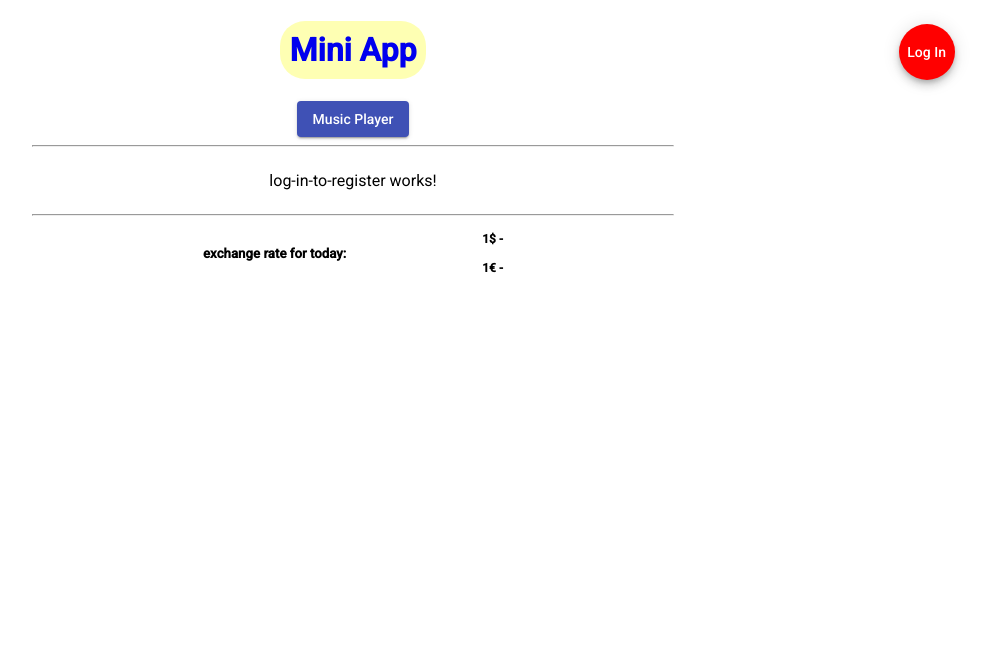
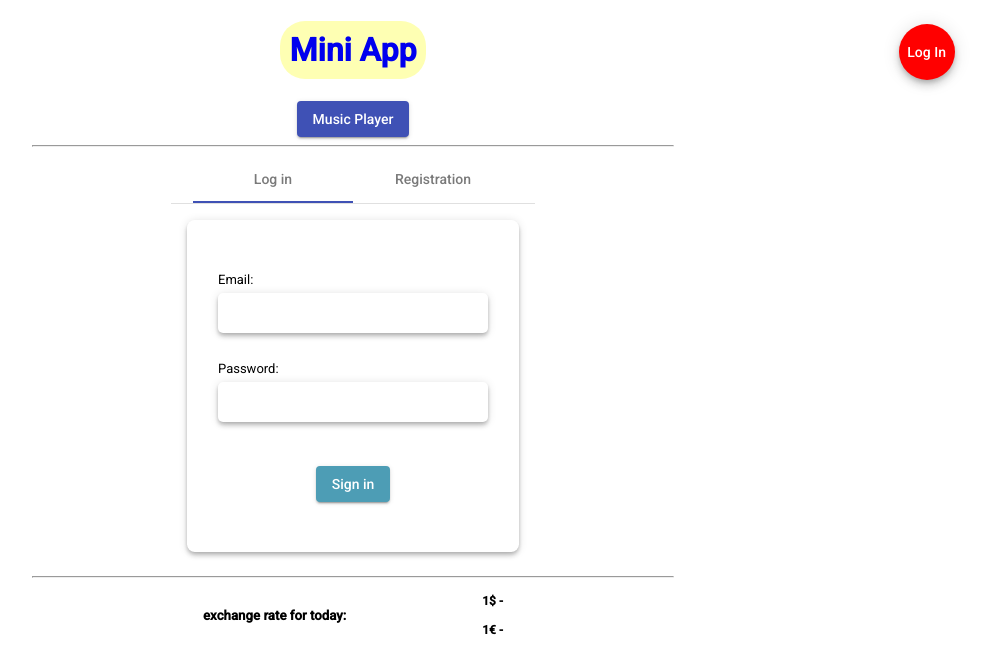
Before and after one commit to beardm4n/test, an Angular app: page /login in a window 1280 px wide. Shown: the top 672 px of the page, without its empty margins (287-1277 px from the left). Built offline with nearby package versions, Linux system fonts and the light colour scheme; no server answers.

Commit message:
new logIn component and styles for it was added

```diff
--- a/src/app/app.module.ts
+++ b/src/app/app.module.ts
@@ -14,6 +14,7 @@ import { AppComponent } from './app.component';
 import { AllComponentComponent } from './all-component/all-component.component';
 import { DescriptionComponent } from './description/description.component';
 import { ExchangeRatesComponent } from './exchange-rates/exchange-rates.component';
+import { LogInComponent } from './log-in/log-in.component';
 import { LogInToRegisterComponent } from './log-in-to-register/log-in-to-register.component';
 import { ModalComponent } from './modal/modal.component';
 import { MusicPlayerComponent } from './music-player/music-player.component';
@@ -26,6 +27,7 @@ import { UserComponent } from './user/user.component';
     AllComponentComponent,
     DescriptionComponent,
     ExchangeRatesComponent,
+    LogInComponent,
     LogInToRegisterComponent,
     ModalComponent,
     MusicPlayerComponent,
--- a/src/app/log-in-to-register/log-in-to-register.component.html
+++ b/src/app/log-in-to-register/log-in-to-register.component.html
@@ -1 +1,17 @@
-<p>log-in-to-register works!</p>
+<mat-tab-group
+  dynamicHeight
+  mat-align-tabs="center"
+  animationDuration="1300ms"
+>
+  <mat-tab label="Log in">
+    <div class="example-large-box mat-elevation-z4">
+      <app-log-in></app-log-in>
+    </div>
+  </mat-tab>
+
+  <mat-tab label="Registration">
+    <div class="example-large-box mat-elevation-z4">
+      Large content
+    </div>
+  </mat-tab>
+</mat-tab-group>
--- a/src/app/log-in-to-register/log-in-to-register.component.scss
+++ b/src/app/log-in-to-register/log-in-to-register.component.scss
@@ -0,0 +1,12 @@
+mat-tab-group {
+  .example-large-box {
+    display: flex;
+    align-items: center;
+    justify-content: center;
+    margin: 16px;
+    padding: 16px;
+    border-radius: 8px;
+    height: 300px;
+    width: 300px;
+  }
+}
--- /dev/null
+++ b/src/app/log-in/log-in.component.html
@@ -0,0 +1,38 @@
+<div class="container">
+  <form
+    [formGroup]="logInForm"
+    (ngSubmit)="submit()"
+  >
+    <div class="form-container">
+
+      <div class="email">
+        <label for="mail">Email:</label>
+        <input
+          id="mail"
+          type="email"
+          formControlName="email"
+        >
+      </div>
+
+      <div class="password">
+        <label for="pass">Password:</label>
+        <input
+          id="pass"
+          type="password"
+          formControlName="password"
+        >
+      </div>
+
+    </div>
+
+    <div class="btn-container">
+      <button
+        mat-raised-button
+        color="primary"
+        type="submit"
+      >
+        Sign in
+      </button>
+    </div>
+  </form>
+</div>
--- /dev/null
+++ b/src/app/log-in/log-in.component.scss
@@ -0,0 +1,50 @@
+@mixin flexible() {
+  display: flex;
+  flex-direction: column;
+  justify-content: center;
+  align-items: flex-start;
+}
+
+.container {
+  @include flexible();
+  justify-content: space-around;
+  align-items: center;
+  width: 300px;
+  height: 300px;
+  form {
+    @include flexible();
+    justify-content: space-around;
+    height: 300px;
+    .form-container {
+      display: flex;
+      flex-direction: column;
+      justify-content: space-around;
+      align-items: center;
+      height: 130px;
+      label {
+        font-size: 13px;
+      }
+      input {
+        display: flex;
+        flex-direction: column;
+        width: 250px;
+        margin-top: 5px;
+        padding: 5px 10px;
+        border: none;
+        border-radius: 5px;
+        height: 30px;
+        box-shadow: 0 2px 4px -1px rgba(0, 0, 0, 0.2), 0px 4px 5px 0px rgba(0, 0, 0, 0.14), 0px 1px 10px 0px rgba(0, 0, 0, 0.12);
+        font-size: 20px;
+      }
+      .password {
+        margin-top: 25px;
+      }
+    }
+    .btn-container {
+      align-self: center;
+      button {
+        background: rgb(77, 157, 181);
+      }
+    }
+  }
+}
--- /dev/null
+++ b/src/app/log-in/log-in.component.ts
@@ -0,0 +1,26 @@
+import { Component, OnInit } from '@angular/core';
+import { FormBuilder } from '@angular/forms';
+
+@Component({
+  selector: 'app-log-in',
+  templateUrl: './log-in.component.html',
+  styleUrls: ['./log-in.component.scss']
+})
+export class LogInComponent implements OnInit {
+
+  logInForm = this.fb.group({
+    email: [''],
+    password: [''],
+  });
+
+  constructor(
+    private fb: FormBuilder,
+  ) { }
+
+  ngOnInit(): void {
+  }
+
+  submit() {
+  }
+
+}
```
Also changed, not shown: 1 other file (tests, documents, lock files or other folders).
